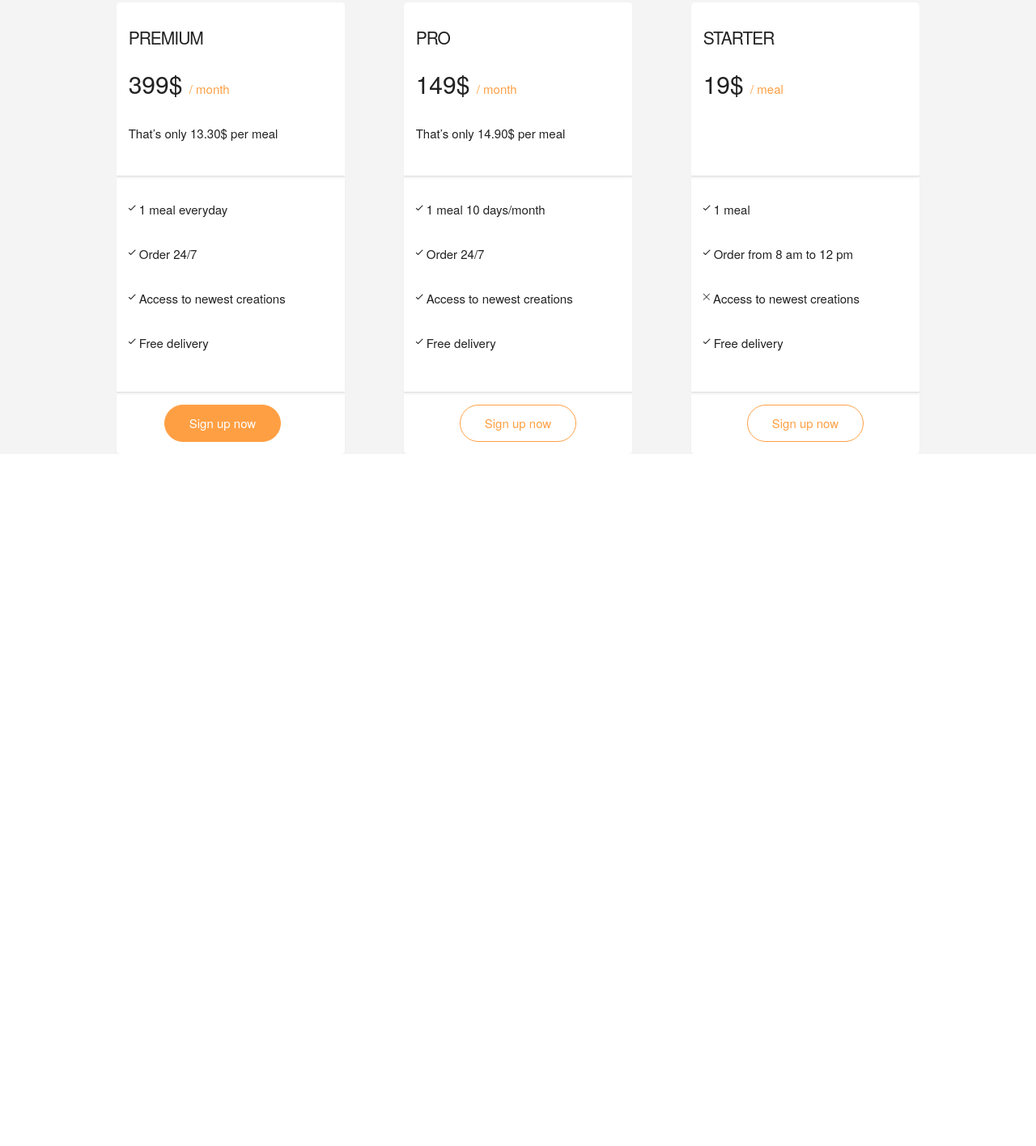
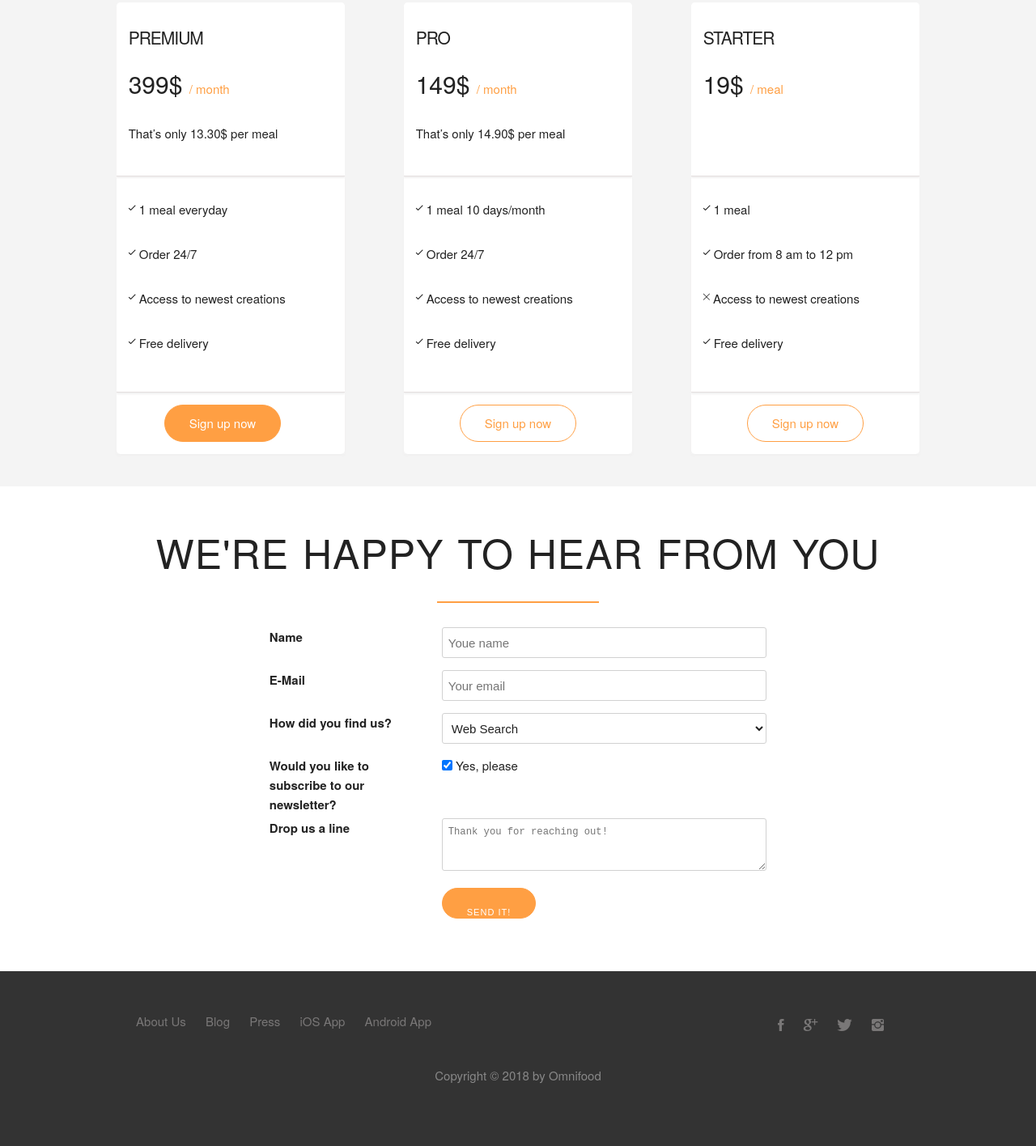
Before and after one commit to ievgenk/Omni-Foods, a plain HTML site: page index.html in a window 1280 px wide. Shown: the part 4472-5888 px from the top of the page at 81% size. Before the commit the page ends 5033 px from the top, so only its background shows below. Drawn offline with Linux system fonts and the light colour scheme; files whose address does not match are found by name.

Commit message:
Finished non-resposnive version of the site

```diff
--- a/index.html
+++ b/index.html
@@ -347,7 +347,98 @@
       </div>
   </div>
   </section>
-
+<!-- CONTACT FORM -->
+  <section class="form">
+    <div class="container">
+      <div class="row">
+        <h2>We're happy to hear from you</h2>
+      </div>
+      <div class="row">
+        <form action="" method="post" class="contact-form">
+          <div class="row">
+            <div class="four columns">
+              <label for="name">Name</label>
+            </div>
+            <div class="eight columns">
+              <input type="text" name="name" id="name" placeholder="Youe name" required>
+            </div>
+          </div>
+          <div class="row">
+              <div class="four columns">
+                <label for="email">E-Mail</label>
+              </div>
+              <div class="eight columns">
+                <input type="email" name="email" id="email" placeholder="Your email" required>
+              </div>
+            </div>
+            <div class="row">
+                <div class="four columns">
+                  <label for="find-us">How did you find us?</label>
+                </div>
+                <div class="eight columns">
+                  <select name="find-us" id="find-us" required>
+                    <option value="friends" >Friends</option>
+                    <option value="web-search" selected>Web Search</option>
+                    <option value="advertisement">Advertisement</option>
+                    <option value="other">Other</option>
+                  </select>
+                </div>
+                <div class="row">
+                    <div class="four columns">
+                      <label for="newsletter">Would you like to subscribe to our newsletter?</label>
+                    </div>
+                    <div class="eight columns">
+                      <input type="checkbox" name="newsletter" id="newsletter" checked> Yes, please
+                    </div>
+                  </div>
+                  <div class="row">
+                      <div class="four columns">
+                        <label for="message">Drop us a line</label>
+                      </div>
+                      <div class="eight columns">
+                        <textarea name="message" id="message" cols="107" rows="15" placeholder="Thank you for reaching out!"></textarea>
+                      </div>
+                    </div>
+                    <div class="row">
+                        <div class="four columns">
+                         <label for="">&nbsp;</label>
+                        </div>
+                        <div class="eight columns">
+                          <input type="submit" value="Send It!">
+                        </div>
+                      </div>
+              </div>
+        </form>
+      </div>
+    </div>
+  </section>
+<!-- FOOTER -->
+<footer>
+  <div class="container">
+    <div class="row">
+      <div class="six columns">
+        <ul class="footer-nav">
+          <li><a href="#">About Us</a></li>
+          <li><a href="#">Blog</a></li>
+          <li><a href="#">Press</a></li>
+          <li><a href="#">iOS App</a></li>
+          <li><a href="#">Android App</a></li>
+        </ul>
+      </div>
+      <div class="six columns">
+        <ul class="social-links">
+          <li><a href="#"><i class="ion-social-facebook"></i></a></li>
+          <li><a href="#"><i class="ion-social-googleplus"></i></a></li>
+          <li><a href="#"><i class="ion-social-twitter"></i></a></li>
+          <li><a href="#"><i class="ion-social-instagram"></i></a></li>
+        </ul>
+      </div>
+    </div>
+    <div class="row">
+      <p>Copyright &copy; 2018 by Omnifood</p>
+    </div>
+  </div>
+</footer>
   </div>
 </body>
 </html>
--- a/resources/CSS/style.css
+++ b/resources/CSS/style.css
@@ -126,7 +126,8 @@ h3 {
                 /* BUTTONS */
 /* --------------------------------------- */
 
-.btn:link, .btn:visited{
+.btn:link, .btn:visited,
+input[type=submit]{
   display: inline-block;
   padding: 10px 30px;
   font-weight: 300;
@@ -135,7 +136,7 @@ h3 {
   transition: background-color 0.3s, border 0.3s, color 0.3s;
 }
 
-.btn-full:link, .btn-full:visited {
+.btn-full:link, .btn-full:visited,input[type=submit] {
   background-color: #ff9f43;
   border: 1px solid #ff9f43;
   color: white;
@@ -147,7 +148,7 @@ h3 {
  color: #ff9f43;
 }
 
-.btn:hover, .btn:active {
+.btn:hover, .btn:active,input[type=submit]:hover,input[type=submit]:active {
   background-color: #fe7c00;
 }
 
@@ -396,6 +397,7 @@ blockquote::before {
 
 .section-plans {
   background-color: #f4f4f4;
+  padding-bottom: 40px;
 }
 .plan-box {
   background-color: white;
@@ -443,3 +445,79 @@ blockquote::before {
   border-top-left-radius: 5px;
   border-top-right-radius: 5px;
 }
+
+/* ---------------------------------------- */
+                /* CONTACT FORM */
+/* --------------------------------------- */
+
+.contact-form {
+  width: 60%;
+  margin: 0 auto;
+  padding-bottom: 50px;
+}
+
+input[type=text],input[type=email],select,textarea {
+  width: 100%;
+  padding: 7px;
+  border-radius: 3px;
+}
+/* ---------------------------------------- */
+                /* FOOTER */
+/* --------------------------------------- */
+
+footer {
+  background-color: #333;
+  padding: 50px;
+}
+
+.footer-nav {
+  list-style: none;
+  float: left;
+
+}
+
+.social-links {
+  list-style: none;
+  float: right;
+
+}
+
+.footer-nav li {
+  display: inline-block;
+  margin-right: 20px;
+}
+
+.social-links li {
+  display: inline-block;
+  margin-right: 20px;
+  font-size: 2rem;
+}
+
+.social-links:last-child, .footer-nav: :last-child {
+  margin: 0;
+}
+
+.footer-nav li a:link,
+.footer-nav li a:visited,
+.social-links li a:link,
+.social-links li a:visited {
+  text-decoration: none;
+  border: 0;
+  color: rgb(121, 119, 119);
+  transition: color 0.2s;
+}
+.footer-nav li a:hover,
+.footer-nav li a:active {
+  color: #ddd;
+}
+
+footer p {
+  color: #888;
+  text-align: center;
+  font-size: 1.5rem;
+}
+
+.social-links li a:hover,
+.social-links li a:active {
+  color: #ddd;
+}
```
